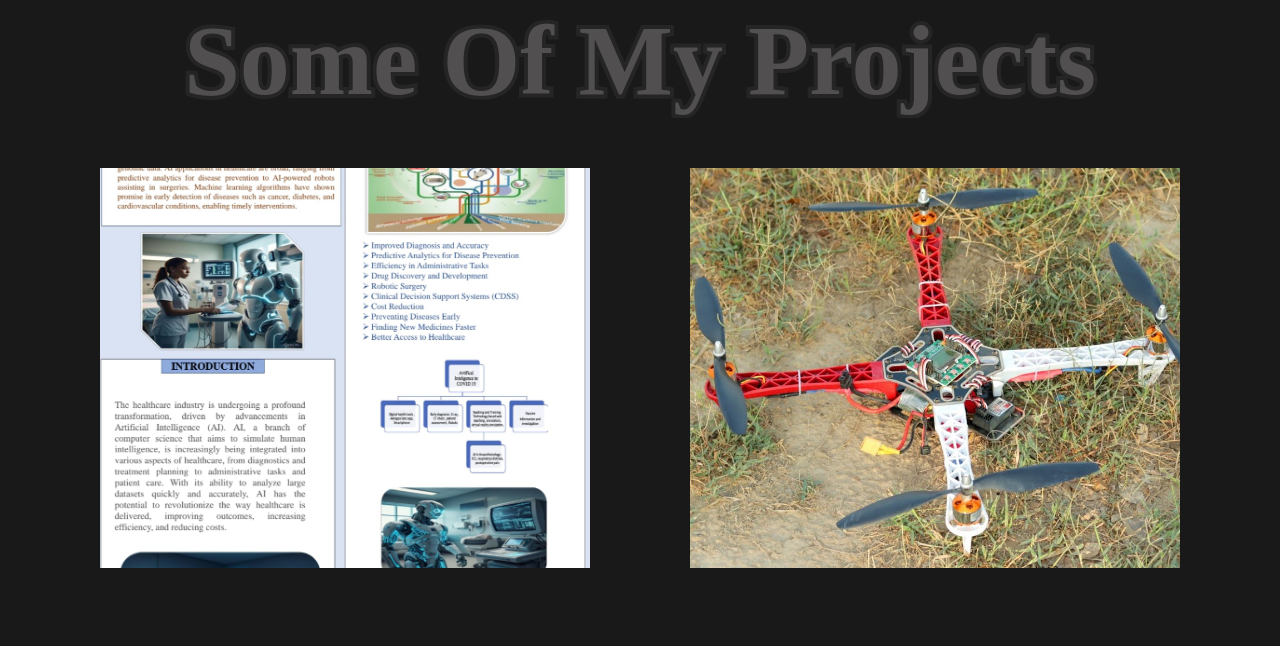
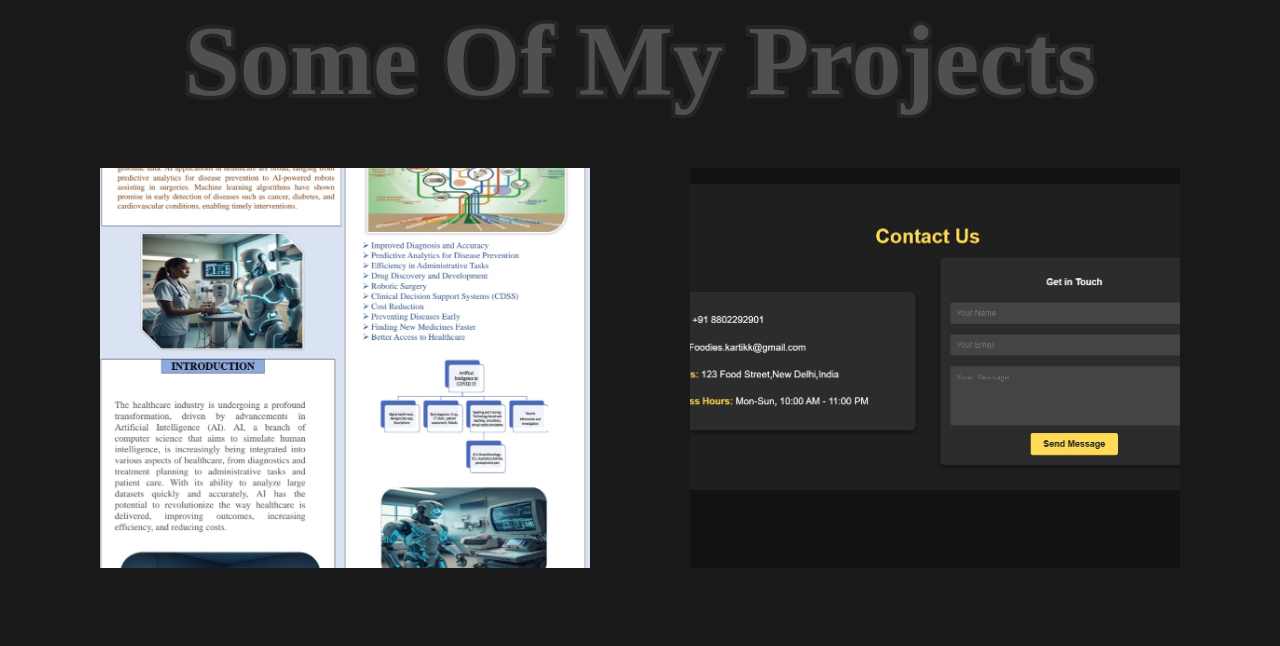
Before and after one commit to vipin973/portfolio, a plain HTML site: page index.html in a window 1280 px wide. Shown: the part 947-1593 px from the top of the page. Drawn offline with Linux system fonts and the light colour scheme; files whose address does not match are found by name.

Commit message:
Update index.html

```diff
--- a/index.html
+++ b/index.html
@@ -47,7 +47,7 @@
                 </div>
             </div>
             <div class="project-card">
-                <img src="https://github.com/vipin973/portfolio/blob/main/img/p3.jpg?raw=true" alt="project2" class="project-img">
+                <img src="https://github.com/vipin973/portfolio/blob/main/img/WhatsApp%20Image%202025-01-31%20at%2011.56.39_9d4c4257.jpg" alt="project2" class="project-img">
                 <div class="project-content">
                 <h1 class="project-title">project 02</h1>
                 <p class="project-info">
```
